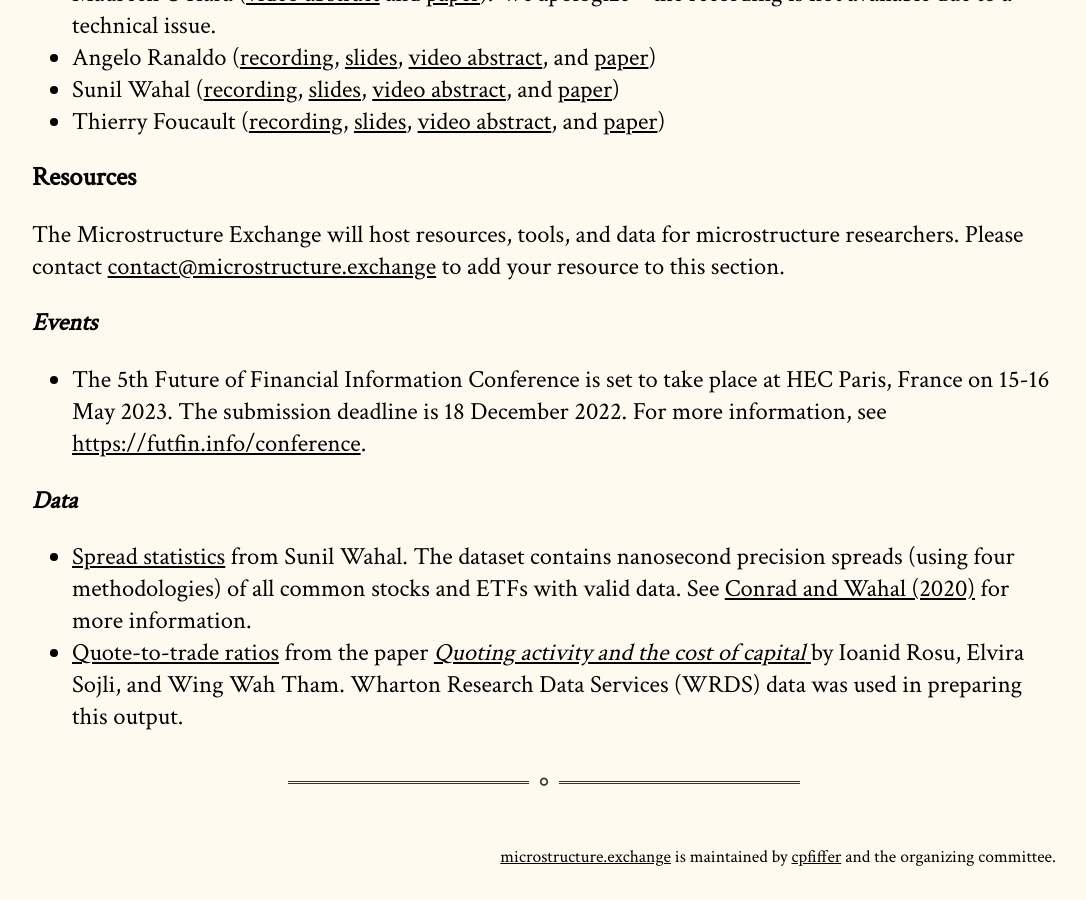
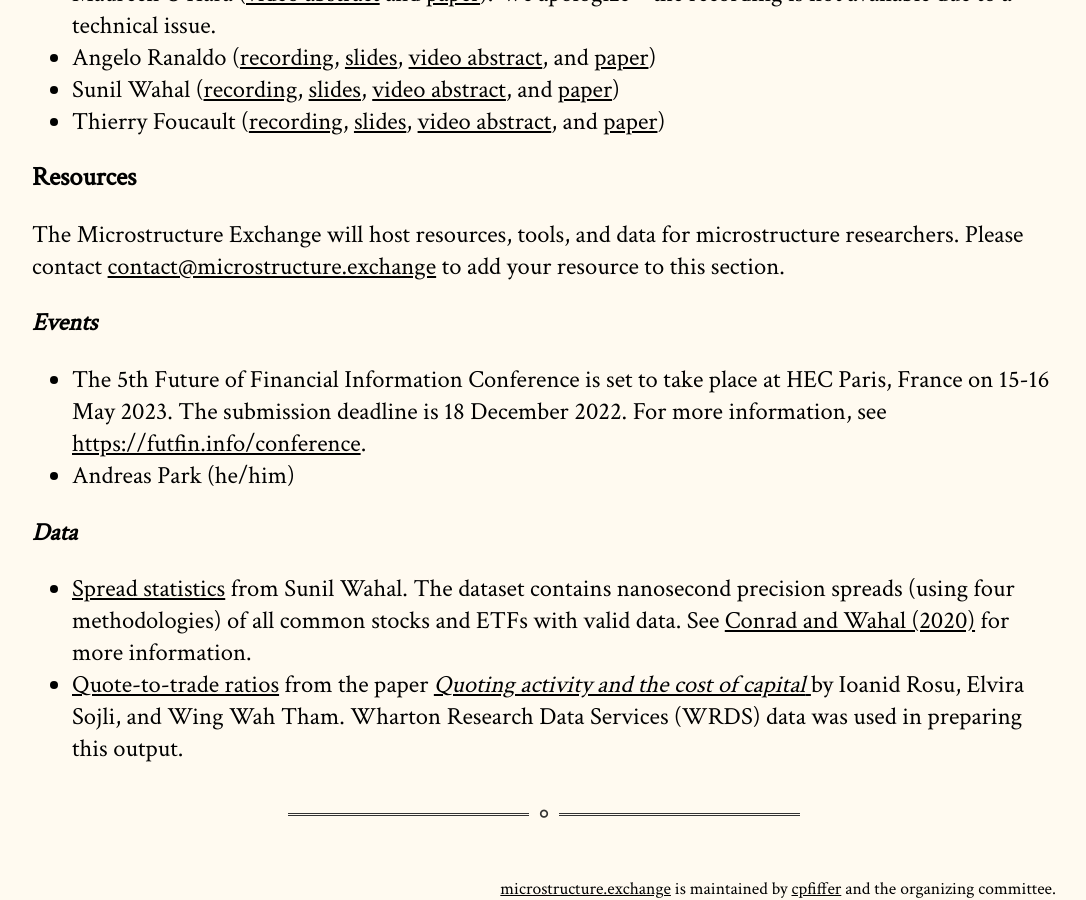
Before and after one commit to cpfiffer/microstructure.exchange, a Jekyll site: the page built from index.md, in a window 1280 px wide and 900 px high, scrolled down 3625 px. Shown: the whole window, without its empty margins (96-1182 px from the left). Built offline with Jekyll 4.4.1, drawn with Linux system fonts in a browser that asks for light colours; some web fonts are replaced; before the commit the page ends 4493 px from its top, so only the background shows below that.

Commit message:
Update index.md

```diff
--- a/index.md
+++ b/index.md
@@ -101,6 +101,7 @@ The Microstructure Exchange will host resources, tools, and data for microstruct
 ### Events
 
 - The 5th Future of Financial Information Conference is set to take place at HEC Paris, France on 15-16 May 2023. The submission deadline is 18 December 2022. For more information, see [https://futfin.info/conference](https://futfin.info/conference).
+- Andreas Park (he/him)
 
 ### Data
 
```
